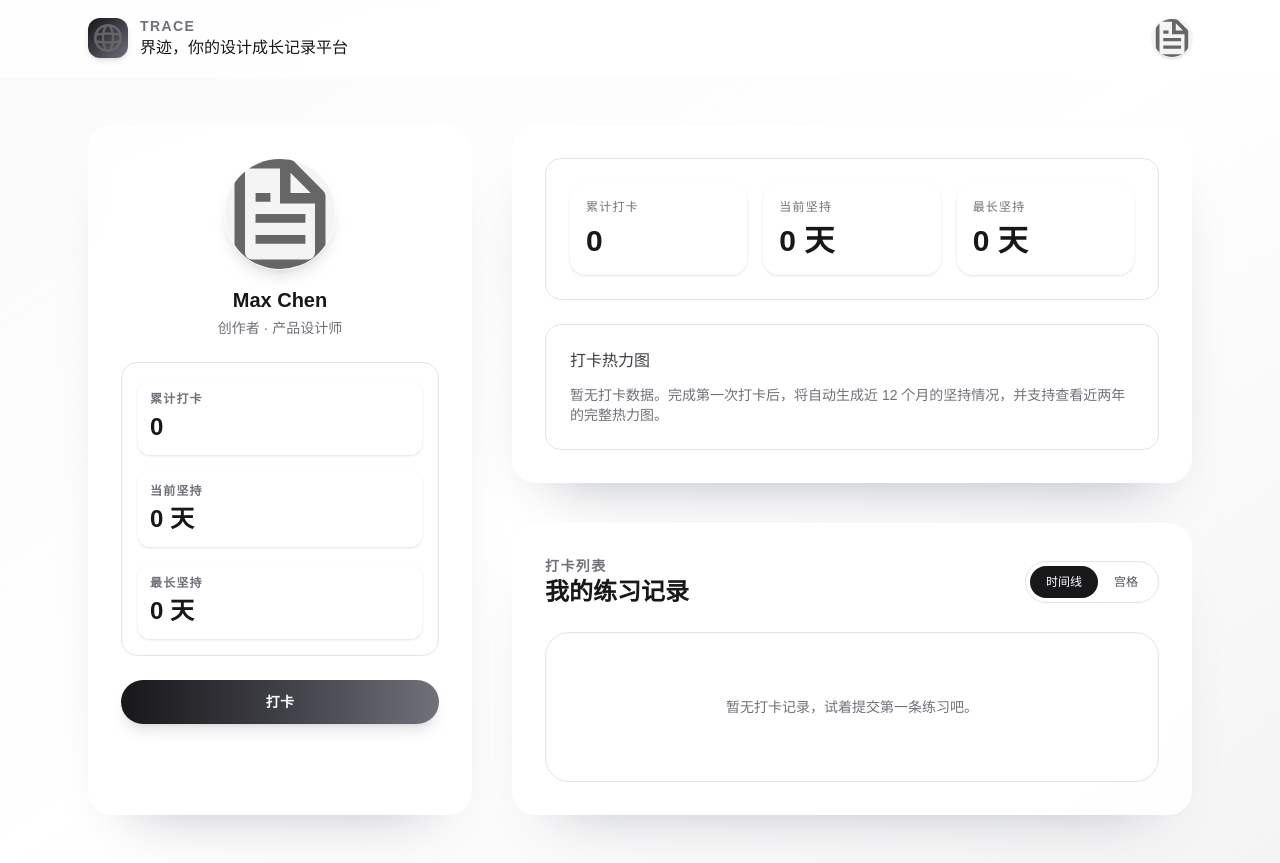
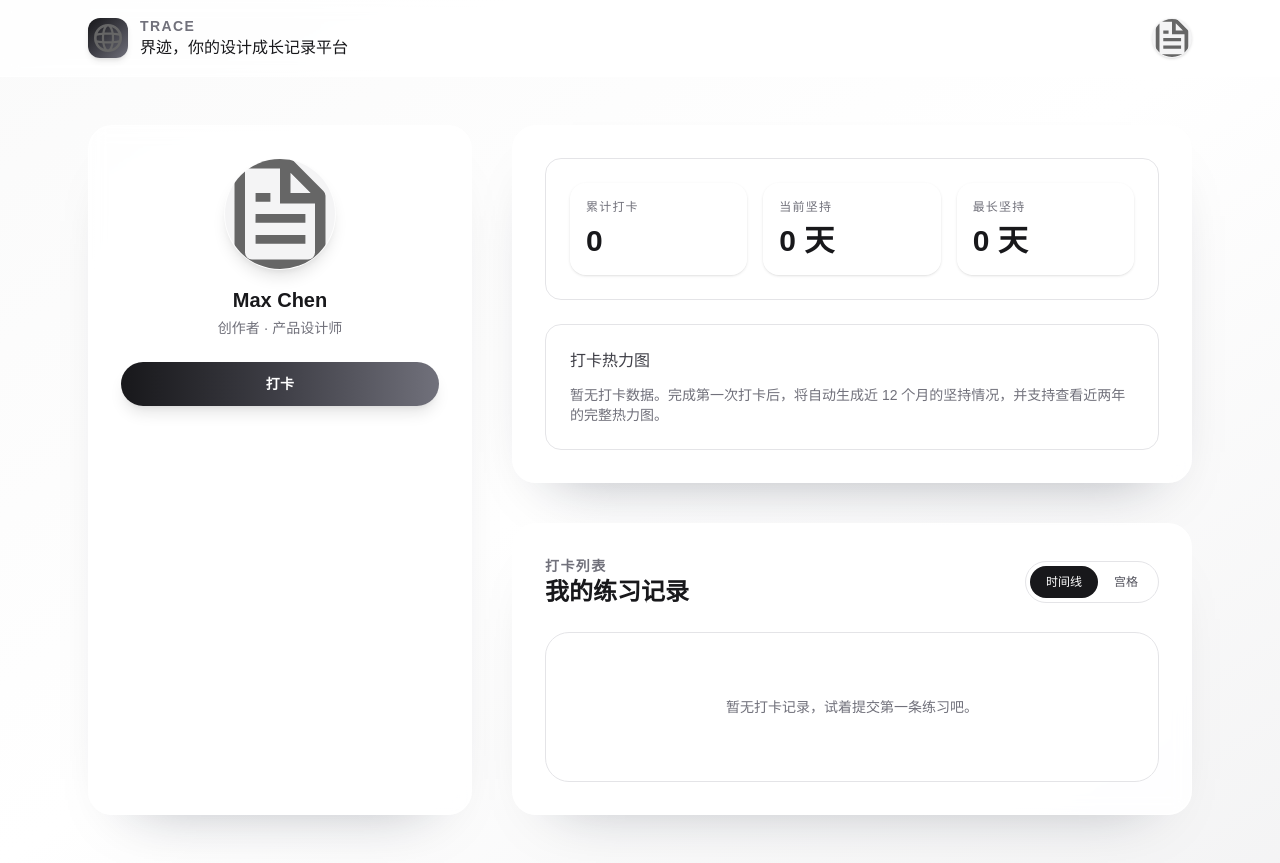
Before and after one commit to xiezilailai22/trace, a Next.js app: page / in a window 1280 px wide. Built offline with nearby package versions, Linux system fonts and the light colour scheme.

Commit message:
左侧人员信息栏修改
去掉统计，保留打卡按钮

```diff
--- a/src/components/trace-home.tsx
+++ b/src/components/trace-home.tsx
@@ -394,19 +394,6 @@ export default function TraceHome() {
               </span>
               <span className="text-sm text-zinc-500 dark:text-zinc-400">{profile.title}</span>
             </div>
-          </div>
-
-          <div className="grid gap-4 rounded-2xl border border-zinc-200 bg-white/80 p-4 dark:border-zinc-700 dark:bg-zinc-900/60">
-            {statsConfig.map(({ key, label, formatter }) => (
-              <div key={key} className="flex flex-col gap-1 rounded-xl bg-white/70 p-3 shadow-sm dark:bg-zinc-900/60">
-                <span className="text-xs font-semibold uppercase tracking-widest text-zinc-500 dark:text-zinc-400">
-                  {label}
-                </span>
-                <span className="text-2xl font-semibold text-zinc-900 dark:text-zinc-100">
-                  {formatter ? formatter(stats[key]) : stats[key]}
-                </span>
-              </div>
-            ))}
           </div>
 
           <button
```
